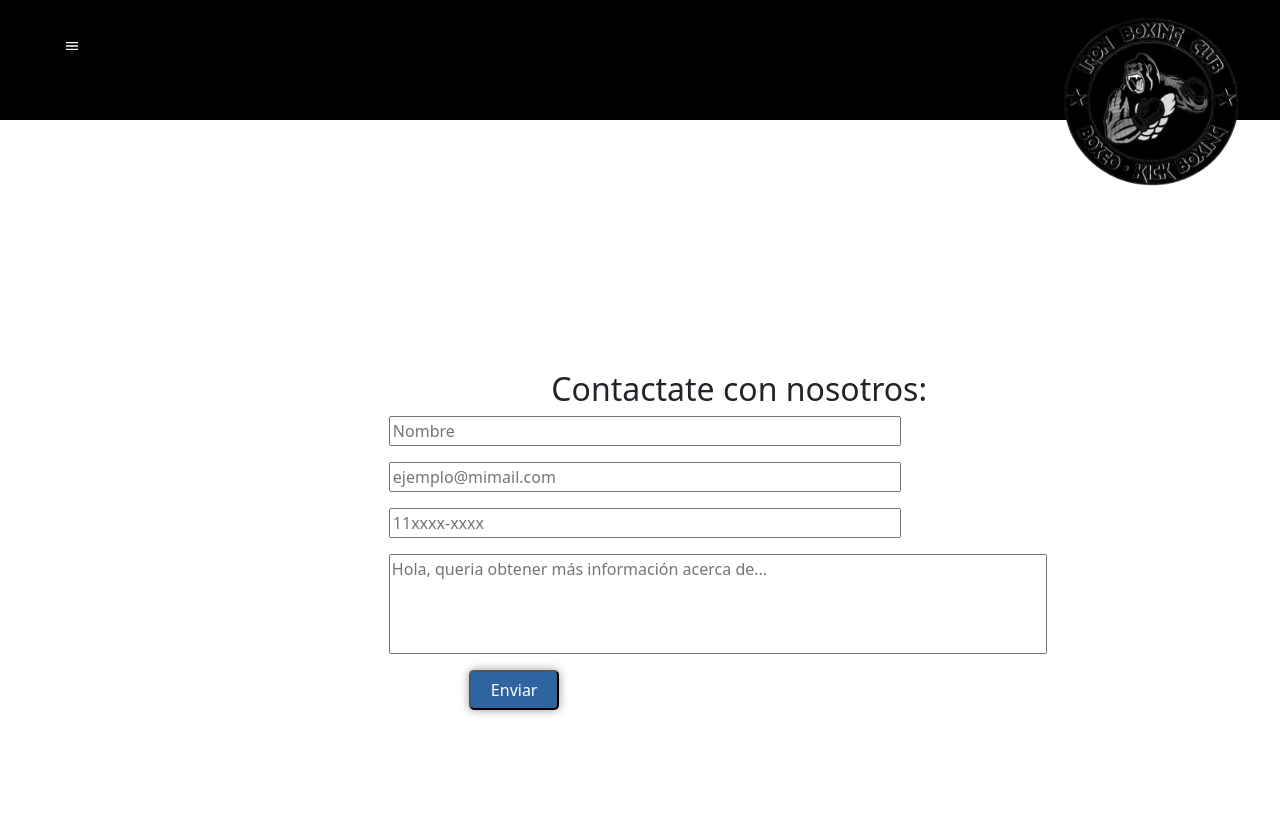
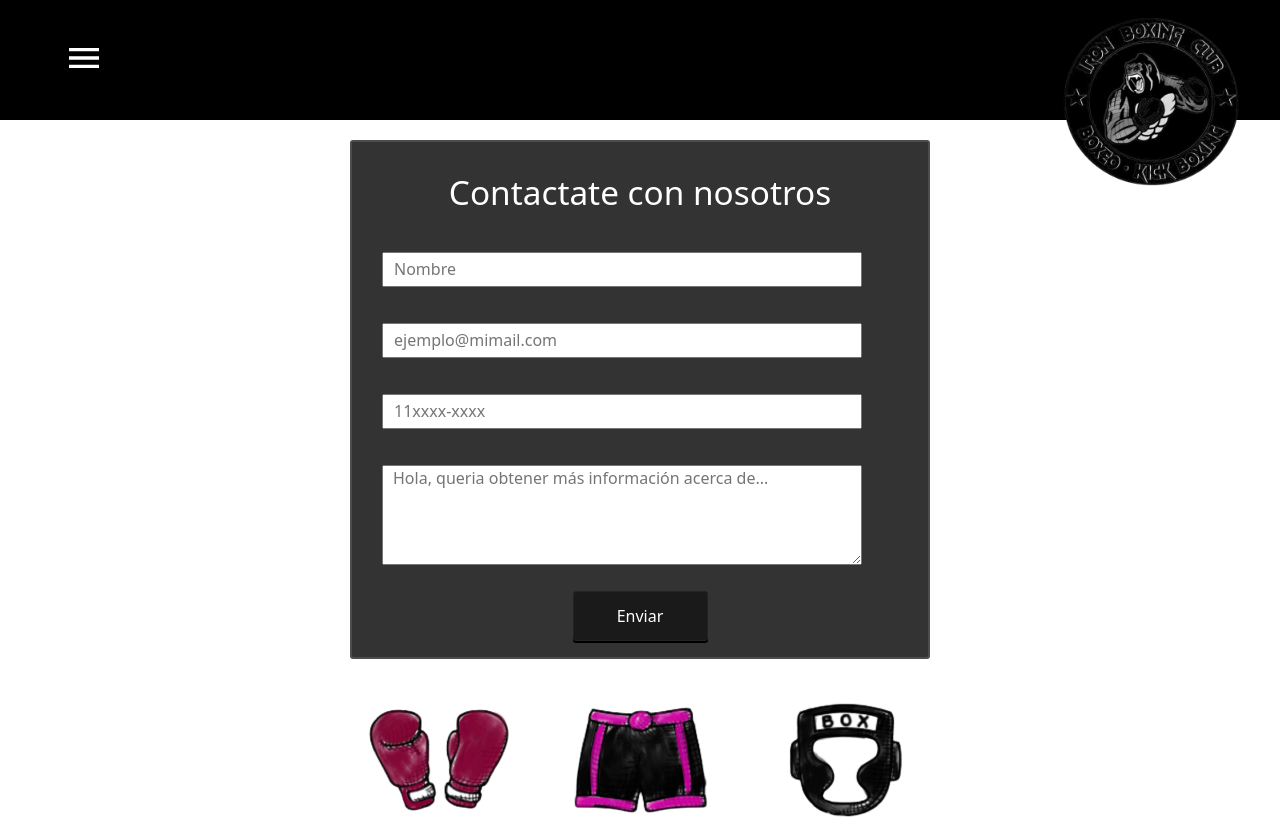
Before and after one commit to RodriMarco/ProyectofinalRJS, a React (Create React App) app: page /Consultas in a window 1280 px wide. Shown: the top 818 px of the page. Built offline with nearby package versions, Linux system fonts and the light colour scheme.

Commit message:
mejora en responsive

```diff
--- a/package.json
+++ b/package.json
@@ -20,7 +20,7 @@
     "web-vitals": "^2.1.4"
   },
   "scripts": {
-    "start": "env-cmd - f .env react-scripts start",
+    "start": "react-scripts start",
     "build": "react-scripts build",
     "test": "react-scripts test",
     "eject": "react-scripts eject"
--- a/src/components/layout/Navigation.js
+++ b/src/components/layout/Navigation.js
@@ -1,5 +1,5 @@
 import NavLinks from './NavLinks';
-import classes from '../../styles/components/layout/header.css';
+import '../../styles/components/layout/header.css';
 import {MdOutlineMenu} from 'react-icons/md'
 import {CgClose} from 'react-icons/cg'
 import { useState } from 'react';
@@ -7,9 +7,9 @@ import { useState } from 'react';
 const Navigation = () => {
     const [open, setOpen] = useState(false);
 
-    const hamburgerIcon = <MdOutlineMenu className='Hamburger' color='white' onClick={() => setOpen(!open)}></MdOutlineMenu>
+    const hamburgerIcon = <MdOutlineMenu className='Hamburger' size='40px' color='white' onClick={() => setOpen(!open)}></MdOutlineMenu>
 
-    const closeIcon = <CgClose className='Hamburger'  color='white' onClick={() => setOpen(!open)}></CgClose>
+    const closeIcon = <CgClose className='Hamburger' size='40px' color='white' onClick={() => setOpen(!open)}></CgClose>
 
     const closeMenu = () => setOpen(false);
 
--- a/src/pages/ConsultasPage.js
+++ b/src/pages/ConsultasPage.js
@@ -39,8 +39,8 @@ const ConsultasPage = (props) => {
     return (
 
             <div id="div-contacto">
-                <h2>Contactate con nosotros:</h2>
                 <form className='formulario' onSubmit={handleSubmit}>
+                    <h1> Contactate con nosotros</h1>
                     <p>
                         <input type="text" name="nombre" placeholder='Nombre' value={formData.nombre} onChange={handleChange} />
                     </p>
@@ -56,10 +56,13 @@ const ConsultasPage = (props) => {
                     {sending ? <p>Enviando ...</p> : null}
                     {msg ? <p>{msg}</p> : null}
                     <p>
-                        <input type="submit" value="Enviar" />
+                        <button type="submit" value="Enviar" c>Enviar</button>
                     </p>
                 </form>
-                <img src="Imagenes/iconos1.png"></img>
+                <div id='iconos1'>
+                    <img  src="Imagenes/iconos1.png"></img>
+                </div>
+
             </div>
 
     );
--- a/src/styles/components/layout/header.css
+++ b/src/styles/components/layout/header.css
@@ -58,9 +58,7 @@ cursor: pointer;
     .grilla1{
         grid-template-rows: 45px;
     }
-    .Hamburger{
-        size: 20px;
-    }
+
     ul#Secciones {
         display: flex;
         flex-direction: column;
@@ -68,7 +66,7 @@ cursor: pointer;
         top: 45px;
         left: 5%;
         background-color: black;
-        border-top: 6px solid rgb(226, 92, 22);
+        border-top: 2px solid rgb(226, 92, 22);
         z-index: 100;
         align-items: flex-start;
         padding-right: 2%;
@@ -90,12 +88,17 @@ cursor: pointer;
         width: 75px;
 
     }
+    .Hamburger{
+        margin-top: 1%;
+        scale: 0.5;
+    }
+    #Secc{
+        align-items: center;
+    }
 }
 
 @media screen and (min-width:900px) {
-    .Hamburger{
-        size: 40px;
-    }
+
     .grilla1{
         grid-template-rows: 120px;
     }
@@ -111,14 +114,10 @@ cursor: pointer;
         align-items: flex-start;
         padding-right: 2%;
     }
-
-    /* .Navigation{
-        display: flex;
-        flex-direction: column;
-        position: absolute;
-        top: 120px;
-        left: 5%;
-    } */
+    .Hamburger{
+        margin-top: 3%;
+        scale: 1;
+    }
 
        ul#Secciones li a {
         font-size: 30px;
--- a/src/styles/components/pages/ConsultasPage.css
+++ b/src/styles/components/pages/ConsultasPage.css
@@ -1,17 +1,115 @@
 
-#div-contacto {
-    align-items: center;
-    justify-content: center;
-    background-color: rgb(255, 255, 255);
-    width: 800px;
-    padding-left: 3%;
-    margin-top: 250px;
-    margin-left:25%;
-    border-color: black;
+
+.formulario{
+    background-color: #333333;
+    border: 2px solid #4e4d4d;
+    border-radius: 3px;
+    -moz-border-radius: 3px;
+    -webkit-border-radius: 3px;
+    box-shadow: insert 0 0 10px #000;
+    margin: 20px auto;
 }
 
-#formulario{
-    margin-top: 20px;
-    border-color: black;
-    box-shadow: rgb(203, 203, 203);
+.formulario h1 {
+    text-align: center;
+    color: #fff;
+    font-weight: normal;
 }
+
+.formulario input {
+    color:#6d6d6d;
+    text-align:left;
+}
+
+.formulario textarea {
+    color:#6d6d6d;
+    text-align:left;
+}
+
+.formulario button{
+
+    margin: 0 auto;
+
+    background: #1a1a1a;
+    border: 1px solid #232323;
+    color: #fff;
+    box-shadow: 0px 2px 0px #000;
+    -moz-box-shadow: 0px 2px 0px #000;
+    -webkit-box-shadow: 0px 2px 0px #000;
+    border-radius: 3px;
+    -moz-border-radius: 3px;
+    -webkit-border-radius: 3px;
+}
+
+.formulario button:hover{
+
+    background: #3a3a3a;
+}
+
+@media screen and (min-width:200px){
+    .formulario{
+        width: 380px;
+    }
+
+    .formulario h1 {
+        font-size: 17pt;
+        margin: 15px 0px;
+    }
+
+    .formulario input {
+        width: 280px;
+        height: 25px;
+        padding: 0px 8px;
+        margin: 5px 15px;
+    }
+
+    .formulario textarea {
+        width: 280px;
+        padding: 0px 8px;
+        margin: 5px 15px;
+    }
+
+    .formulario button{
+        width: 88px;
+        height: 30px;
+    }
+
+    #iconos1{
+        scale: 0.6551;
+        margin: 0 auto;
+    }
+}
+
+
+@media screen and (min-width:900px) {
+    .formulario{
+        width: 580px;
+    }
+
+    .formulario h1 {
+        font-size: 25pt;
+        margin: 30px 0px;
+    }
+
+    .formulario input {
+        width: 480px;
+        height: 35px;
+        padding: 0px 10px;
+        margin: 10px 30px;
+    }
+
+    .formulario textarea {
+        width: 480px;
+        padding: 0px 10px;
+        margin: 10px 30px;
+    }
+
+    .formulario button{
+        width: 135px;
+        height: 50px;
+    }
+
+    #iconos1{
+        scale: 1;
+    }
+}
--- a/src/styles/components/pages/HomePage.css
+++ b/src/styles/components/pages/HomePage.css
@@ -34,16 +34,6 @@
     background-color: rgb(255, 255, 255);
 }
 
-
-
-
-
-#imgportada{
-
-    margin: 2rem;
-    height: 350px;
-}
-
 #redes{
     grid-area: redes;
     display: flex;
@@ -52,46 +42,6 @@
     align-items: center;
 }
 
-
-.formulario p {
-    color: rgb(44, 31, 27);
-    display: flex;
-    margin-left: 4%;
-}
-
-.formulario p label {
-    color: rgb(44, 31, 27);
-    display: flex;
-    align-items: center;
-}
-
-.formulario p input {
-    width: 70%;
-}
-
-.formulario p:nth-child(4) {
-    align-items: start;
-}
-
-.formulario textarea {
-    width: 90%;
-    margin-right: 5px;
-    resize: none;
-}
-
-.formulario input[type="submit"] {
-    background: #2e64a1;
-    box-shadow: 0 0 10px rgba(0, 0, 0, 0.4);
-    color: white;
-    width: auto;
-    position: relative;
-    cursor: pointer;
-    border-radius: 5px;
-}
-
-.formulario input[type="submit"]:hover {
-    background-color: #6da9ed;
-}
 
  @media screen and (min-width:200px){
     #grillainicio{
@@ -113,11 +63,16 @@
     #imagenes{
         grid-area: Imgs;
         display: block;
-        justify-content: space-evenly;
+        /* justify-content: space-evenly; */
         margin:0 auto;
         background-color: white;
-        width: 200px;
+
+    }
+
+    #imgportada{
+        margin-top: 20px;
         height: 200px;
+
     }
     .formulario p label {
         min-width: 80px;
@@ -152,6 +107,12 @@
         justify-content: space-evenly;
         margin:0;
         background-color: white;
+
+    }
+
+    #imgportada{
+        margin: 2rem;
+        height: 350px;
 
     }
 
```
Also changed, not shown: public/Imagenes/contactohead.jpg (added), public/Imagenes/iconos1.png.
